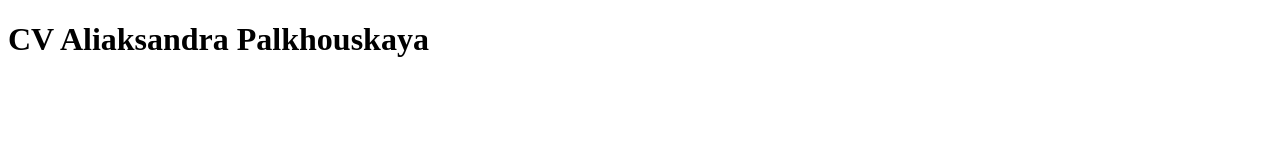
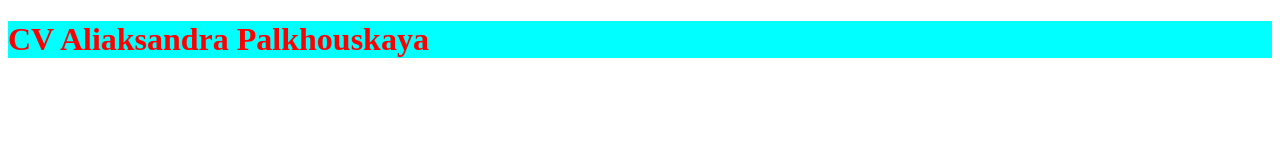
Before and after one commit to AliaksaPlh/rsschool-cv, a plain HTML site: page index.html in a window 1280 px wide. Drawn offline with Linux system fonts and the light colour scheme.

Commit message:
feat: add background color and chance selector

```diff
--- a/style.css
+++ b/style.css
@@ -1,3 +1,4 @@
-div {
-    color: red;
+h1 {
+  color: red;
+  background-color: aqua;
 }
```
